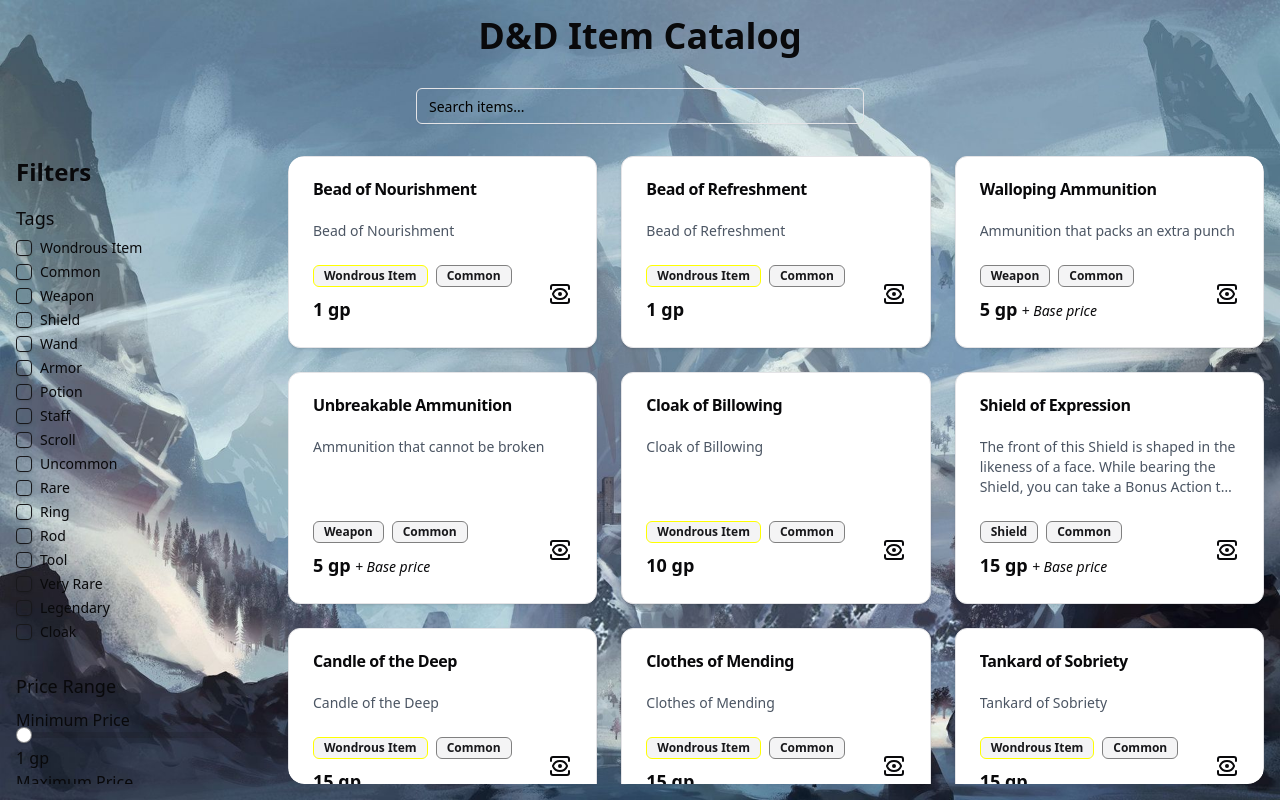
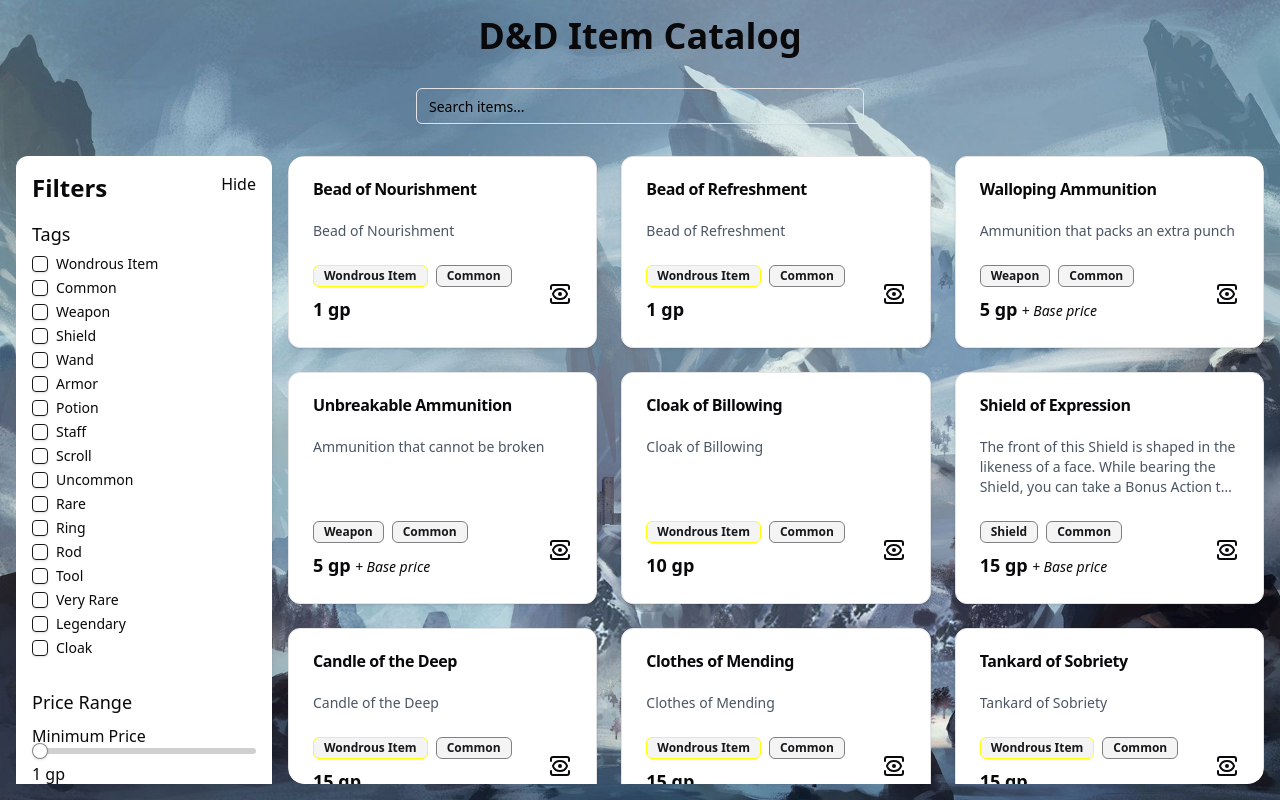
Before and after one commit to samuelmevik/DnD-items, a React (Vite) app: page / in a window 1280 px wide. Built offline with nearby package versions, Linux system fonts and the light colour scheme.

Commit message:
visual update

```diff
--- a/src/components/FilterSidebar.tsx
+++ b/src/components/FilterSidebar.tsx
@@ -2,6 +2,7 @@
 import { Label } from "@/components/ui/label";
 import { Slider } from "@/components/ui/slider";
 import { ScrollArea, ScrollBar } from "./ui/scroll-area";
+import { useState } from "react";
 
 type FilterSidebarProps = {
   allTags: string[];
@@ -12,20 +13,29 @@
   maxPrice: number;
   onMaxPriceChange: (price: number) => void;
   availablePriceRange: [number, number];
-}
+};
 
-function FilterSection({allTags, selectedTags, onTagChange} : { allTags: string[], selectedTags: string[], onTagChange: (tags: string[]) => void }) {
+function FilterSection({
+  allTags,
+  selectedTags,
+  onTagChange,
+}: {
+  allTags: string[];
+  selectedTags: string[];
+  onTagChange: (tags: string[]) => void;
+}) {
   const handleTagChange = (tag: string) => {
     const newTags = selectedTags.includes(tag)
       ? selectedTags.filter((t) => t !== tag)
-      : [...selectedTags, tag]
-    onTagChange(newTags)
-  }
+      : [...selectedTags, tag];
+    onTagChange(newTags);
+  };
   return (
     <>
-      <h2 className="text-2xl font-semibold mb-4">Filters</h2>
       <div className="md:mb-6">
-        <h3 className="text-lg font-medium mb-2 overflow-auto hidden md:block">Tags</h3>
+        <h3 className="text-lg font-medium mb-2 overflow-auto hidden md:block">
+          Tags
+        </h3>
         <ScrollArea>
           <div className="grid grid-flow-col grid-rows-2 md:grid-flow-row gap-x-8">
             {allTags.map((tag) => (
@@ -45,7 +55,7 @@
         </ScrollArea>
       </div>
     </>
-  )
+  );
 }
 
 function PricingSection({
@@ -54,7 +64,7 @@
   maxPrice,
   onMaxPriceChange,
   availablePriceRange,
-} : {
+}: {
   minPrice: number;
   onMinPriceChange: (price: number) => void;
   maxPrice: number;
@@ -89,7 +99,7 @@
         <span>{maxPrice} gp</span>
       </div>
     </div>
-  )
+  );
 }
 
 export default function FilterSidebar({
@@ -102,9 +112,20 @@
   onMaxPriceChange,
   availablePriceRange,
 }: FilterSidebarProps) {
+  const [isOpen, setIsOpen] = useState(true);
   return (
-    <div className="min-w-64">
-      <FilterSection allTags={allTags} selectedTags={selectedTags} onTagChange={onTagChange} />
+    <div className="min-w-64 bg-white h-fit p-4 rounded-xl shadow-md relative">
+      <h2 className="text-2xl font-semibold mb-4">Filters</h2>
+      <button onClick={() => setIsOpen(!isOpen)} className="absolute top-0 right-0 p-4">
+        {isOpen ? "Hide" : "Show"}
+      </button>
+      {isOpen && (
+        <>
+          <FilterSection
+            allTags={allTags}
+            selectedTags={selectedTags}
+            onTagChange={onTagChange}
+          />
           <PricingSection
             minPrice={minPrice}
             onMinPriceChange={onMinPriceChange}
@@ -112,6 +133,8 @@
             onMaxPriceChange={onMaxPriceChange}
             availablePriceRange={availablePriceRange}
           />
+        </>
+      )}
     </div>
   );
 }
```
Lines whose indentation alone changed are shown as unchanged.
